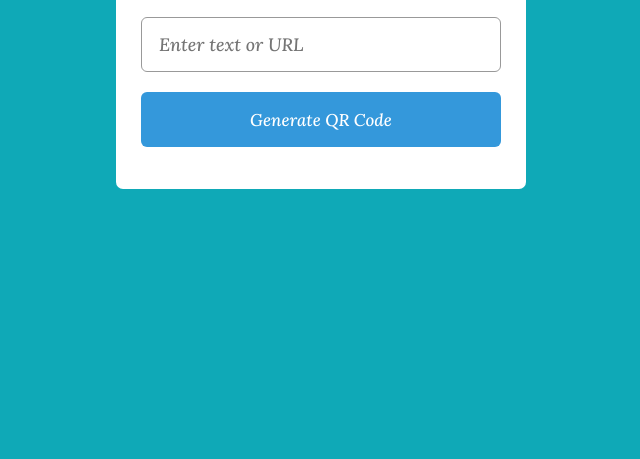
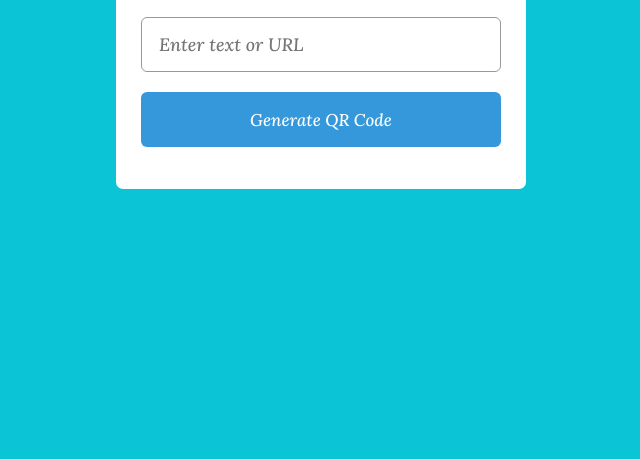
Before and after one commit to tanus786/QR-Code-Generator, a plain HTML site: page index.html in a window 1280 px wide. Shown: the part 341-800 px from the top of the page, without its empty margins (319-959 px from the left). Drawn offline with Linux system fonts and the light colour scheme.

Commit message:
Update style.css

```diff
--- a/style.css
+++ b/style.css
@@ -10,7 +10,7 @@ body{
     align-items: center;
     justify-content:center;
     min-height: 100vh;
-    background: #0fa9b7;
+    background: #0bc4d5;
 }
 .wrapper{
     height:260px;
```
